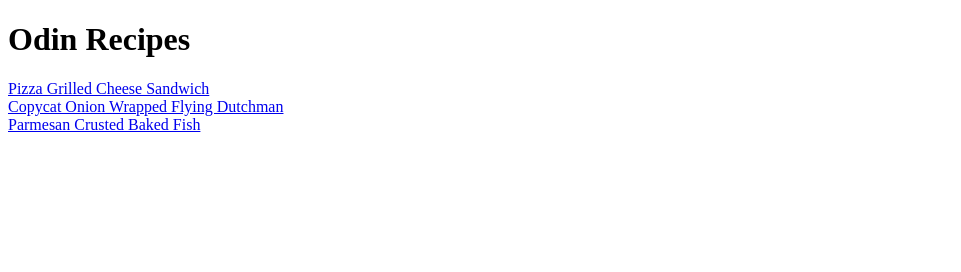
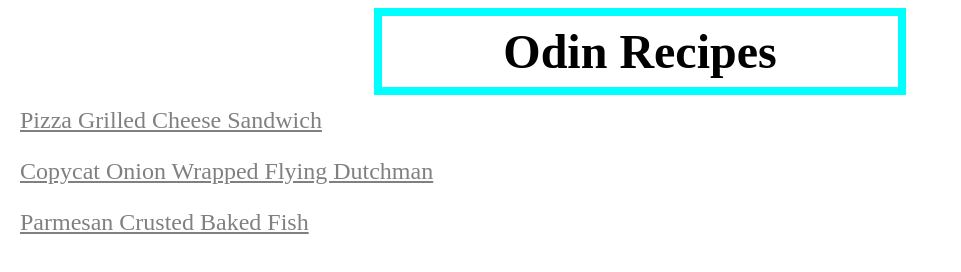
Before and after one commit to anaum34/odin-recipes, a plain HTML site: page index.html in a window 1280 px wide. Shown: the whole page, without its empty margins (0-961 px from the left). Drawn offline with Linux system fonts and the light colour scheme.

Commit message:
Adding CSS Styling

```diff
--- a/index.html
+++ b/index.html
@@ -3,13 +3,14 @@
     <head>
         <meta charset="UTF-8">
         <title>Odin Recipes</title>
+        <link rel="stylesheet" href="style.css">
     </head>
 
     <body>
-        <h1>Odin Recipes</h1>
-        <a href="recipes/Pizza_Grilled_Cheese_Sandwich.html">Pizza Grilled Cheese Sandwich</a><br>
-        <a href="recipes/copycat_onion_wrapped_flying_dutchman.html">Copycat Onion Wrapped Flying Dutchman</a><br>
-        <a href="recipes/Parmesan_crusted_baked_fish.html">Parmesan Crusted Baked Fish</a><br>
+        <h1 class="header">Odin Recipes</h1>
+        <a href="recipes/Pizza_Grilled_Cheese_Sandwich.html" class="recipes">Pizza Grilled Cheese Sandwich</a><br>
+        <a href="recipes/copycat_onion_wrapped_flying_dutchman.html" class="recipes">Copycat Onion Wrapped Flying Dutchman</a><br>
+        <a href="recipes/Parmesan_crusted_baked_fish.html" class="recipes">Parmesan Crusted Baked Fish</a><br>
     </body>
 
 </html>
--- /dev/null
+++ b/style.css
@@ -0,0 +1,20 @@
+.header{
+    font: Arial, Helvetica;
+    width: 500px;
+    font-size: 48px;
+    text-align: center;
+    color: black;
+    padding: 8px;
+    border: 8px solid cyan;
+    margin: 0 auto;
+}
+
+.recipes{
+    font: Arial, Helvetica;
+    text-align: left;
+    font-size: 24px;
+    color: gray;
+    padding: 10px;
+    margin: 2px;
+    display: inline-block;
+}
```
